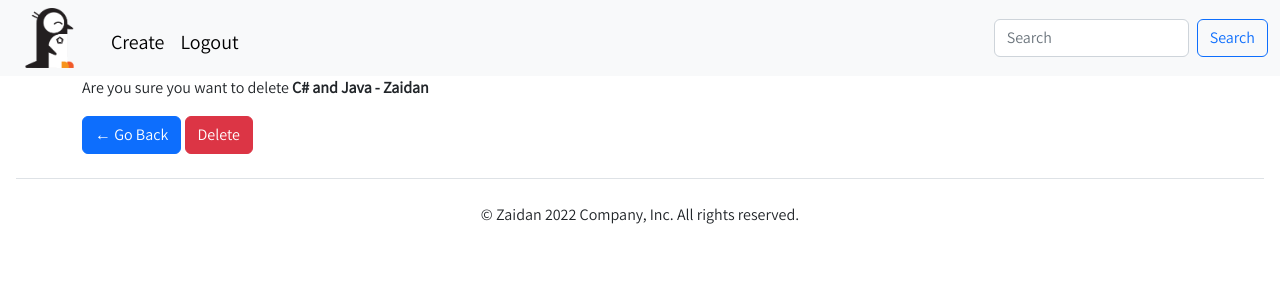
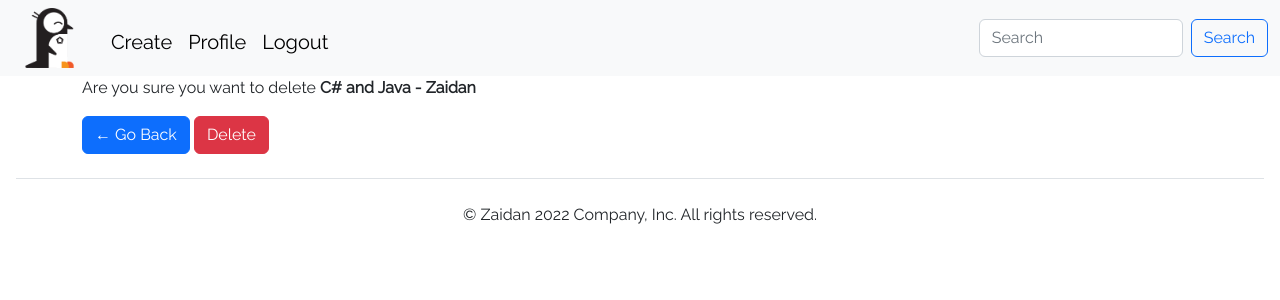
Before and after one commit to bewolve/penguinBLOG, a Django app: a page that uses templates/base.html in a window 1280 px wide. Shown: the top 300 px of the page. Run offline with Django 4.2, Linux system fonts and the light colour scheme; a user stored in the database is signed in; data comes from the database, SQL or seed files in the repository; both versions use the stored data as it was before the commit; parts of the project's set-up code (start-up, migrations or seed data) failed here and were passed over.

Commit message:
added comment delete functionality with pnewly added profile page

```diff
--- a/CodeBlog/settings.py
+++ b/CodeBlog/settings.py
@@ -9,6 +9,7 @@ https://docs.djangoproject.com/en/4.1/topics/settings/
 For the full list of settings and their values, see
 https://docs.djangoproject.com/en/4.1/ref/settings/
 """
+
 
 from pathlib import Path
 
@@ -25,7 +26,7 @@ SECRET_KEY = "django-insecure-fka*9yu4$=v!ko*95#j17-2vr=t%rgd8iix#xm&yxn^=+!74qj
 # SECURITY WARNING: don't run with debug turned on in production!
 DEBUG = True
 
-ALLOWED_HOSTS = []
+ALLOWED_HOSTS = ["*"]
 
 
 # Application definition
@@ -125,9 +126,10 @@ USE_TZ = True
 
 STATIC_URL = "static/"
 STATICFILES_DIRS = [BASE_DIR / "static"]
+STATIC_ROOT = BASE_DIR / "staticfiles"
 
 MEDIA_URL = "media/"
-MEDIA_ROOT = BASE_DIR / "media"
+MEDIA_ROOT = BASE_DIR / "media/"
 
 # Default primary key field type
 # https://docs.djangoproject.com/en/4.1/ref/settings/#default-auto-field
--- a/CodeBlog/urls.py
+++ b/CodeBlog/urls.py
@@ -9,5 +9,8 @@ urlpatterns = [
     path("login/", v.loginuser, name="login"),
     path("logout/", v.logoutuser, name="logout"),
     path("", include("home.urls")),
-    path("supers3cret4dm1n/", admin.site.urls),
-] + static(settings.MEDIA_URL, document_root=settings.MEDIA_ROOT)
+    path("admin/", admin.site.urls),
+]
+
+urlpatterns += static(settings.MEDIA_URL, document_root=settings.MEDIA_ROOT)
+urlpatterns += static(settings.STATIC_URL, document_root=settings.STATIC_ROOT)
--- a/home/urls.py
+++ b/home/urls.py
@@ -2,15 +2,12 @@ from django.urls import path
 from . import views
 
 
-
 urlpatterns = [
-
-
-    path('', views.home, name='home'),
-    path('create/', views.create, name='create'),
-    path('article/<slug:slug>', views.article, name='article'),
-    path('delete/<slug:slug>', views.delete_article, name='delete'),
-    path('update/<slug:slug>', views.update_article, name='update'),
-
-
+    path("", views.home, name="home"),
+    path("create/", views.create, name="create"),
+    path("article/<slug:slug>", views.article, name="article"),
+    path("delete/<slug:slug>", views.delete_article, name="delete"),
+    path("update/<slug:slug>", views.update_article, name="update"),
+    path("profile/", views.userProfile, name="userProfile"),
+    path("delete-comment/<int:id>", views.delete_comment, name="delete-comment"),
 ]
--- a/home/views.py
+++ b/home/views.py
@@ -1,5 +1,5 @@
 from django.shortcuts import render, redirect
-from .models import Article
+from .models import Article, Comment
 
 from django.contrib.auth.decorators import login_required
 from django.db.models import Q
@@ -8,18 +8,15 @@ from .forms import ArticleForm, CommentForm
 
 # Create your views here.
 def home(request):
-    articles = Article.objects.all().order_by("-created_at")
-    q = request.GET.get("q")
-    if request.GET.get("q") is not None:
+    q = request.GET.get("q") if request.GET.get("q") is not None else ""
 
-        articles = Article.objects.filter(
-            Q(user__first_name__icontains=q) | Q(category__title__icontains=q)
-        ).order_by("-created_at")
+    articles = Article.objects.filter(
+        Q(title__icontains=q) | Q(category__title__contains=q)
+    ).order_by("-created_at")
 
-    else:
-        q = ""
+    article_count = articles.count()
 
-    context = {"articles": articles}
+    context = {"articles": articles, "article_count": article_count}
     return render(request, "home.html", context)
 
 
@@ -99,3 +96,15 @@ def update_article(request, slug):
     form = ArticleForm(instance=article)
     context = {"form": form}
     return render(request, "article_form.html", context)
+
+
+# USER PROFILE SECTION
+def userProfile(request):
+    print(request.user.article.all)
+    return render(request, "profile.html")
+
+
+def delete_comment(request, id):
+    comment = Comment.objects.get(id=id)
+    comment.delete()
+    return redirect(request.META.get("HTTP_REFERER"))
--- a/static/main.css
+++ b/static/main.css
@@ -1,8 +1,7 @@
-@import url('https://fonts.googleapis.com/css2?family=Assistant&display=swap');
-
+@import url('https://fonts.googleapis.com/css2?family=Raleway:wght@300;400&display=swap');
 
 body {
-    font-family: 'Assistant', sans-serif;
+    font-family: 'Raleway', sans-serif;
 }
 
 a {
@@ -157,13 +156,3 @@ a {
     text-decoration: underline;
     font-size: 18px;
 }
-
-.article-user-name-comment {
-    font-size: 14px;
-    color: #0d6efd;
-    margin-left: 10px;
-}
-
-.article-user-name-comment:hover {
-    text-decoration: underline;
-}
--- a/templates/article.html
+++ b/templates/article.html
@@ -44,8 +44,7 @@
             <h3>Comments:</h3>
             {% for comment in article.comments.all %}
             <div class="each-comment mb-3">
-                <p class='comment-self'>{{comment.body}} - {{comment.user.get_full_name}}<a href='#'
-                        class='article-user-name-comment'>@{{comment.user.get_username}}</a></p>
+                <p class='comment-self'>{{comment.body}} - {{comment.user.get_full_name}}</p>
                 <small class='comment-time'>{{comment.created_at|date}}</small>
             </div>
             {% endfor %}
--- a/templates/base.html
+++ b/templates/base.html
@@ -10,6 +10,7 @@
   <link href="https://cdn.jsdelivr.net/npm/bootstrap@5.2.1/dist/css/bootstrap.min.css" rel="stylesheet"
     integrity="sha384-iYQeCzEYFbKjA/T2uDLTpkwGzCiq6soy8tYaI1GyVh/UjpbCx/TYkiZhlZB6+fzT" crossorigin="anonymous">
   <link rel="stylesheet" href="{% static 'main.css' %}">
+  {% block stylesheet %}{% endblock stylesheet %}
 </head>
 
 <body>
--- a/templates/home.html
+++ b/templates/home.html
@@ -11,6 +11,8 @@
 
     </div>
     {% endif %}
+
+    <h4>Articles Available: {{article_count}}</h4>
 
     <div class="row d-flex justify-content-center">
 
--- a/templates/navbar.html
+++ b/templates/navbar.html
@@ -1,5 +1,5 @@
 {% load static %}
-<nav class="navbar navbar-expand-lg bg-light">
+<nav class="navbar navbar-expand-md bg-light">
   <div class="container-fluid">
     <a class="navbar-brand" style='padding:0px;' href="{% url 'home' %}">
       <img src="{% static 'logo1.png' %}" alt="" height='60px'>
@@ -16,6 +16,9 @@
           <a class="nav-link" href="{% url 'create' %}">Create</a>
         </li>
         {% endif %}
+        <li class="nav-item">
+          <a class="nav-link" href="{% url 'userProfile' %}">Profile</a>
+        </li>
         <li class="nav-item">
           <a class="nav-link" href="{% url 'logout' %}">Logout</a>
         </li>
```
Also changed, not shown: db.sqlite3.
